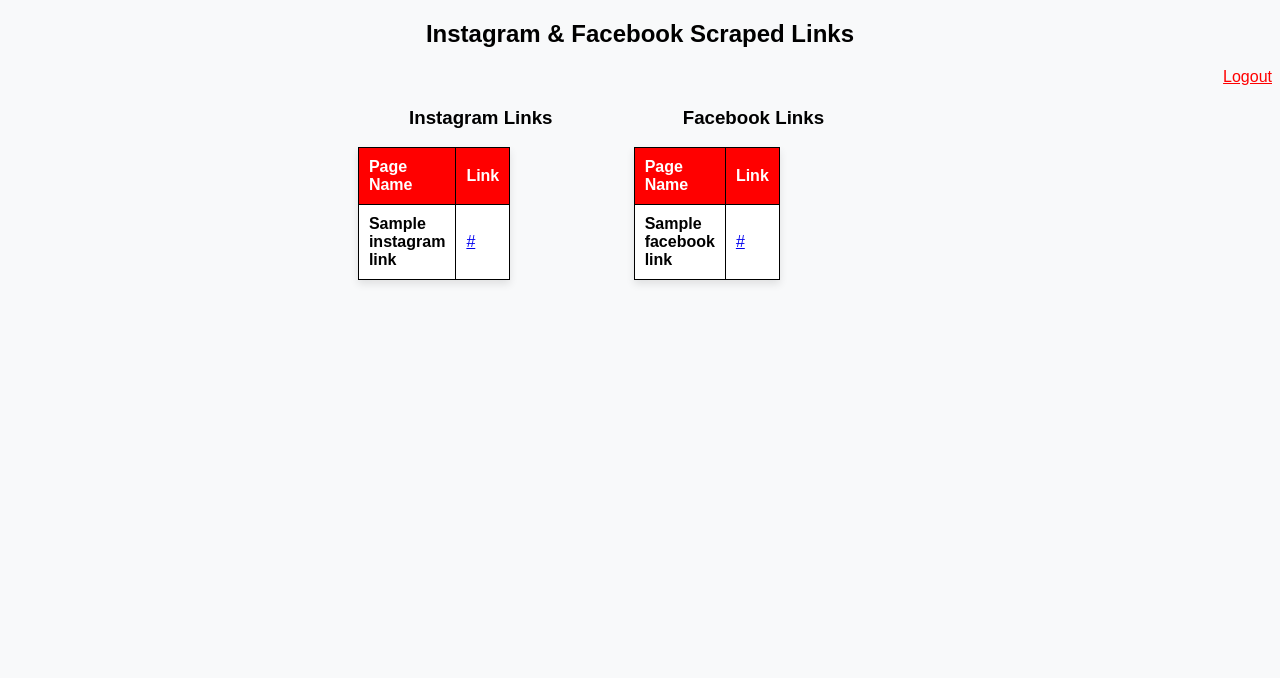
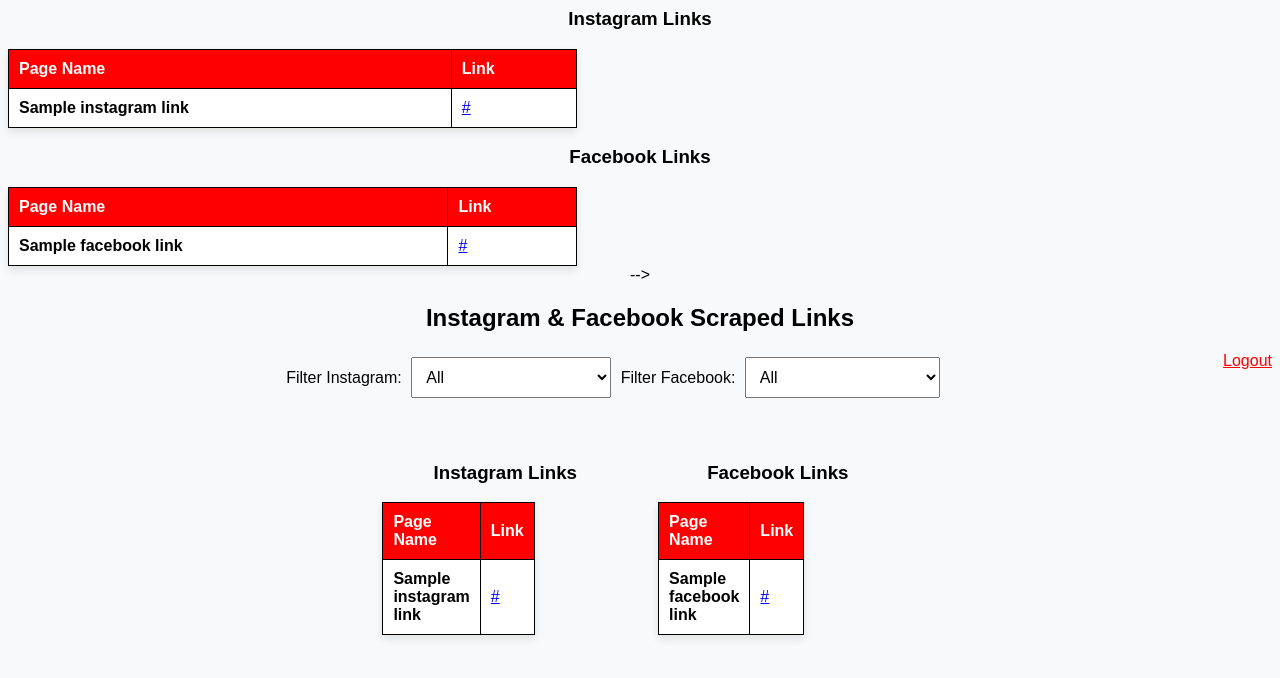
Before and after one commit to NasirMehmood12/insta_links, a Flask app: page /links in a window 1280 px wide. Shown: the top 678 px of the page. Run offline with Flask 3, Linux system fonts and the light colour scheme; the visitor is signed in with stand-in values (Sample User, id 1); a database or web service that is not in the repository returns one stand-in record (values such as "Sample title"); some libraries are stand-ins or nearby versions.

Commit message:
Update index.html

```diff
--- a/templates/index.html
+++ b/templates/index.html
@@ -113,7 +113,7 @@
 
  -->
 
-
+<!--
 <!DOCTYPE html>
 <html lang="en">
 <head>
@@ -193,3 +193,116 @@
     </div>
 </body>
 </html>
+
+
+
+ -->
+
+
+
+
+ <!DOCTYPE html>
+<html lang="en">
+<head>
+    <meta charset="UTF-8">
+    <meta name="viewport" content="width=device-width, initial-scale=1.0">
+    <title>Instagram & Facebook Links</title>
+    <style>
+        body {
+            font-family: Arial, sans-serif;
+            text-align: center;
+            background-color: #f8f9fa;
+        }
+        .container {
+            display: flex;
+            justify-content: center;
+            gap: 30px; /* Space between tables */
+            padding: 20px;
+        }
+        table {
+            width: 45%;
+            border-collapse: collapse;
+            background: white;
+            box-shadow: 0px 4px 8px rgba(0, 0, 0, 0.1);
+        }
+        th, td {
+            padding: 10px;
+            border: 1px solid black;
+            text-align: left;
+        }
+        th {
+            background-color: red;
+            color: white;
+        }
+        td:first-child {
+            font-weight: bold; /* Bold Page Name */
+        }
+        .filters {
+            margin-bottom: 20px;
+        }
+        select {
+            padding: 10px;
+            font-size: 16px;
+            margin: 5px;
+        }
+    </style>
+</head>
+<body>
+    <h2>Instagram & Facebook Scraped Links</h2>
+    <a href="{{ url_for('logout') }}" style="float: right; color: red;">Logout</a>
+
+    <div class="filters">
+        <label for="instagram-filter">Filter Instagram:</label>
+        <select id="instagram-filter">
+            <option value="all">All</option>
+            {% for page_name, _ in instagram_links %}
+                <option value="{{ page_name }}">{{ page_name }}</option>
+            {% endfor %}
+        </select>
+
+        <label for="facebook-filter">Filter Facebook:</label>
+        <select id="facebook-filter">
+            <option value="all">All</option>
+            {% for page_name, _ in facebook_links %}
+                <option value="{{ page_name }}">{{ page_name }}</option>
+            {% endfor %}
+        </select>
+    </div>
+
+    <div class="container">
+        <!-- Instagram Links Table -->
+        <div>
+            <h3>Instagram Links</h3>
+            <table>
+                <tr>
+                    <th>Page Name</th>
+                    <th>Link</th>
+                </tr>
+                {% for page_name, link in instagram_links %}
+                <tr>
+                    <td>{{ page_name }}</td>
+                    <td><a href="{{ link }}" target="_blank">{{ link }}</a></td>
+                </tr>
+                {% endfor %}
+            </table>
+        </div>
+
+        <!-- Facebook Links Table -->
+        <div>
+            <h3>Facebook Links</h3>
+            <table>
+                <tr>
+                    <th>Page Name</th>
+                    <th>Link</th>
+                </tr>
+                {% for page_name, link in facebook_links %}
+                <tr>
+                    <td>{{ page_name }}</td>
+                    <td><a href="{{ link }}" target="_blank">{{ link }}</a></td>
+                </tr>
+                {% endfor %}
+            </table>
+        </div>
+    </div>
+</body>
+</html>
```
